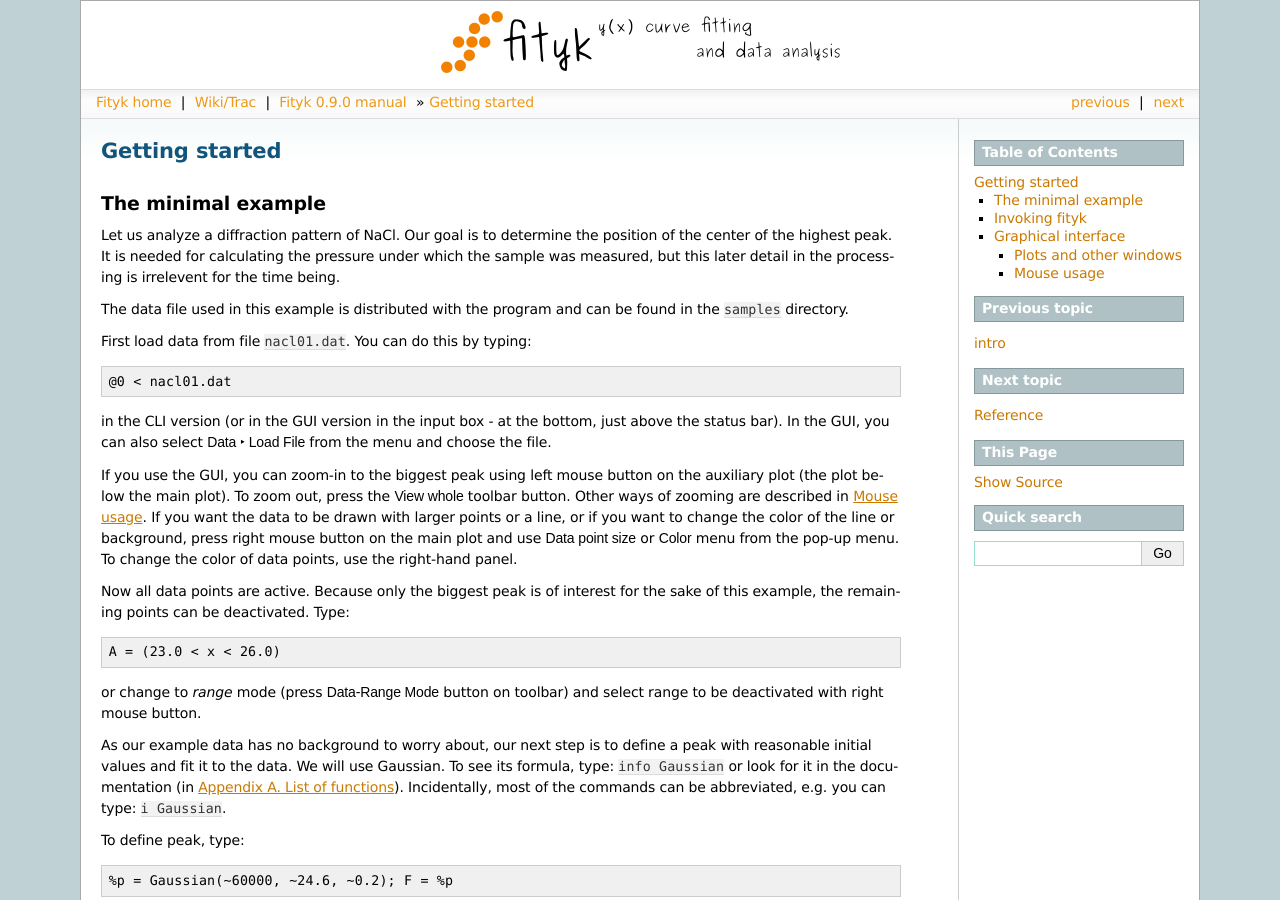
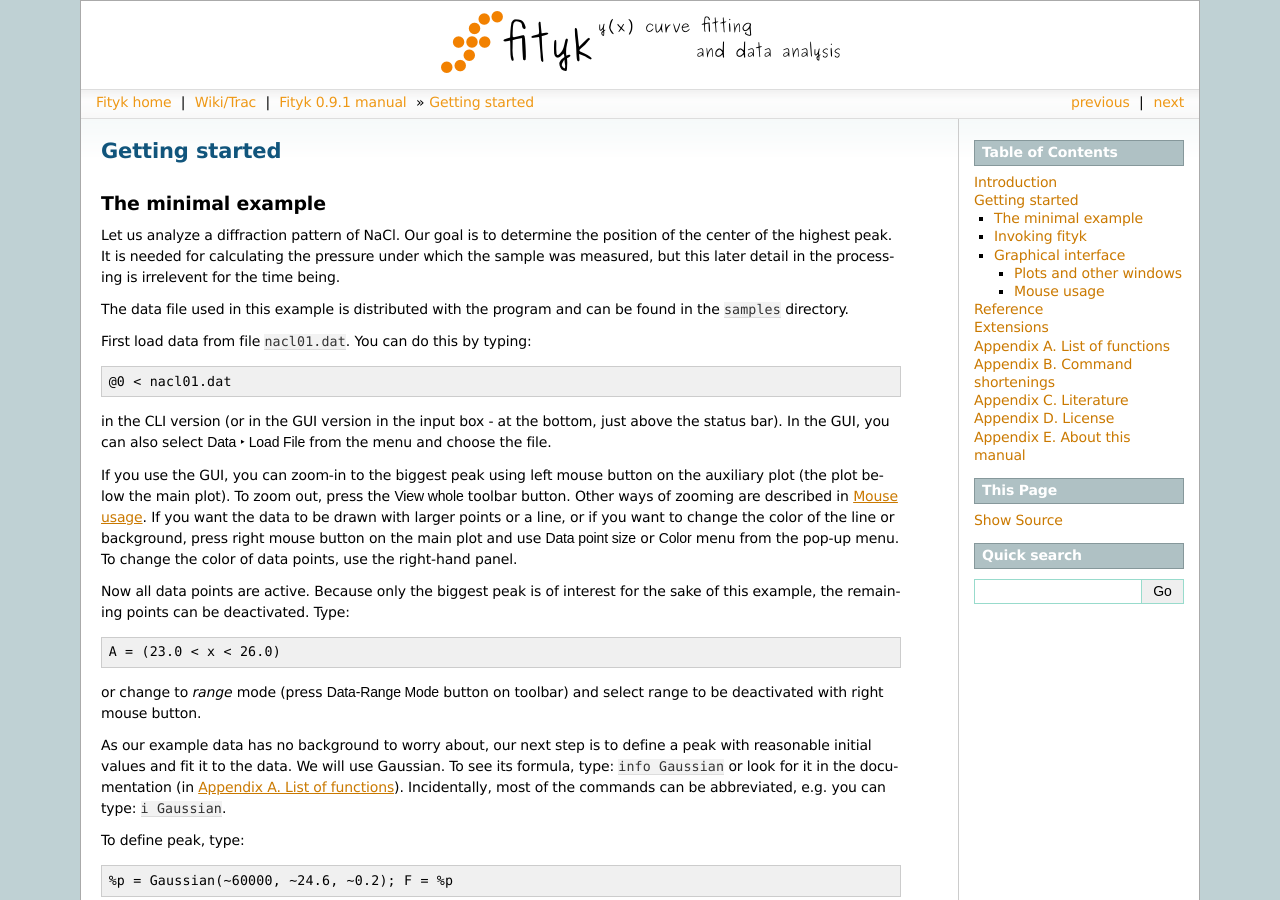
Before and after one commit to wojdyr/fityk, a Sphinx documentation site: the page built from doc/getstarted.rst, in a window 1280 px wide and 900 px high. Built offline with Sphinx 7.4.7, drawn with Linux system fonts in a browser that asks for light colours; formulas are drawn with MathJax 3; pages that are not in the unit, such as notebooks, are missing from menus; some of the changed text lies outside the part shown.

Commit message:
updated doc/conf.py to the recent Sphinx version from hg

```diff
--- a/doc/conf.py
+++ b/doc/conf.py
@@ -1,15 +1,13 @@
 # -*- coding: utf-8 -*-
 
-# ATM I'm using sphinx from 1.0-hg with a few hacks.
-# Hopefully in the future these hacks won't be necessary
-# To use normal Sphinx:
+# ATM I'm using sphinx 1.0 from hg.
+#
+# If you use sphinx older than 1.0:
+# - remove "sphinx.ext.extlinks" from the extensions list below. Some links
+#   in index.html won't be rendered properly.
 # - copy manually the files in html_static_path below
 #   to html/_static/ and comment out this line.
 # - comment out the line starting with "html_sidebars"
-#
-# If you use sphinx older than 1.0, remove "sphinx.ext.extlinks" from
-# the extensions list below. Some links in index.html won't be rendered
-# properly, but the documentation should be usable.
 #
 # sphinx-build -d ./doctrees/ -b html . html
 
@@ -22,19 +20,19 @@
 source_encoding = 'utf-8'
 master_doc = 'fityk-manual'
 project = 'Fityk'
-copyright = '2001-2009, Fityk Developers'
-version = '0.9.0'
+copyright = '2001-2010, Fityk Developers'
+version = '0.9.1'
 release = version
 default_role = None
 highlight_language = "none"
 
 html_theme = "sphinxdoc"
-#html_theme_options = { "nosidebar": True }
-html_sidebars = {'index': "nosidebar" }
+html_sidebars = {'index': [],
+                 '**': ['globaltoc.html', 'sourcelink.html', 'searchbox.html']}
 html_short_title = 'Fityk %s manual' % version
 html_title = html_short_title
 html_favicon = 'fityk.ico'
-html_static_path = [html_favicon, 'fityk-banner.png', 'fityk.css',
+html_static_path = ['fityk-banner.png', 'fityk.css',
                     'unipress-button.png', 'wxwidgets_powered.png']
 html_style = 'fityk.css'
 html_last_updated_fmt = '%Y-%m-%d'
@@ -51,11 +49,11 @@
                  }
 #latex_appendices = ['appendix']
 
-download_prefix = 'http://downloads.sourceforge.net/fityk/'
+sf_dir = 'http://downloads.sourceforge.net/fityk/'
 msw_filename = 'fityk-%s-setup' % version
 source_filename = 'fityk-%s' % version
 extlinks = {
-    'wiki': ('http://sourceforge.net/apps/trac/fityk/wiki/', ''),
-    'sf-download-msw': (download_prefix + msw_filename, msw_filename),
-    'sf-download-source': (download_prefix + source_filename, source_filename),
+    'wiki': ('http://sourceforge.net/apps/trac/fityk/wiki/%s', ''),
+    'sf-download-msw': (sf_dir + msw_filename + '%s', msw_filename),
+    'sf-download-source': (sf_dir + source_filename + '%s', source_filename),
     }
```
